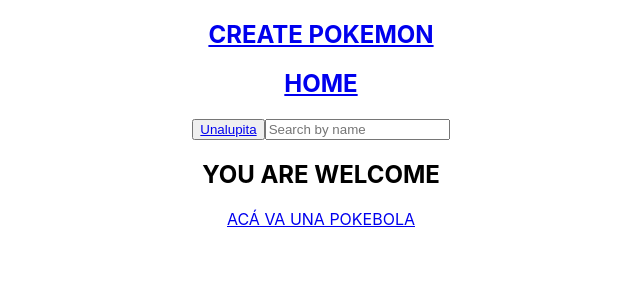
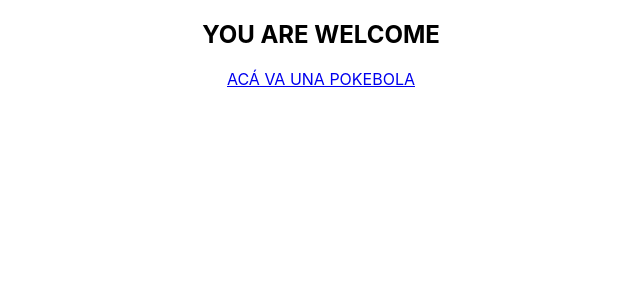
Before and after one commit to Harold930/PI-POKEMON, a React (Create React App) app in the folder client/: page / in a window 1280 px wide. Shown: the top 300 px of the page, without its empty margins (319-959 px from the left). Built offline with nearby package versions, Linux system fonts and the light colour scheme.

Commit message:
routes_fixed

```diff
--- a/client/src/App.js
+++ b/client/src/App.js
@@ -11,14 +11,14 @@
   return (
     <div className="App">
    <header>
-      <Route  path = '/' component = {Nav}/>
+      <Route  path = '/home' component = {Nav}/>
    </header>
       <Route exact path = '/' component = {LandingPage}/>
-      <Route path = '/home' component = {Home}/>
+      <Route exact path = '/home' component = {Home}/>
       <Switch>
-          <Route path = '/pokemons/create' component={Create}/>
-          <Route path='/pokemons/search?name' component = {Detail}/>
-          <Route path = '/pokemons/:id' component={Detail}/>
+          <Route path = '/home/pokemons/create' component={Create}/>
+          <Route path='/home/pokemons/search?name' component = {Detail}/>
+          <Route path = '/home/pokemons/:id' component={Detail}/>
       </Switch>
     </div>
   );
--- a/client/src/Components/Nav/Nav.jsx
+++ b/client/src/Components/Nav/Nav.jsx
@@ -18,13 +18,13 @@
     }
     return(
         <nav>
-           <NavLink to = '/pokemons/create'>
+           <NavLink to = '/home/pokemons/create'>
             <h1>CREATE POKEMON</h1>
            </NavLink>
            <NavLink to = '/home'>
             <h1>HOME</h1>
            </NavLink>
-            <button onClick={handleCLick}><NavLink to={`/pokemons/search?name=${name}`}>Unalupita</NavLink></button>
+            <button onClick={handleCLick}><NavLink to={`/home/pokemons/search?name=${name}`}>Unalupita</NavLink></button>
             <input type="text" placeholder='Search by name' value={name} onChange={handleChange}/>
         </nav>
     )
--- a/client/src/Components/Pokemon/Pokemon.jsx
+++ b/client/src/Components/Pokemon/Pokemon.jsx
@@ -7,7 +7,7 @@
     return (
         <div>
             <h3>{props.pokemon.name}</h3>
-            <Link to = {`/pokemons/${props.pokemon.id}`} >
+            <Link to = {`/home/pokemons/${props.pokemon.id}`} >
                 <img src={props.pokemon.sprite ? props.pokemon.sprite : `${putinzard}`}  width="80" height="100" alt="Dont found" />
             </Link>
             <div>
```
